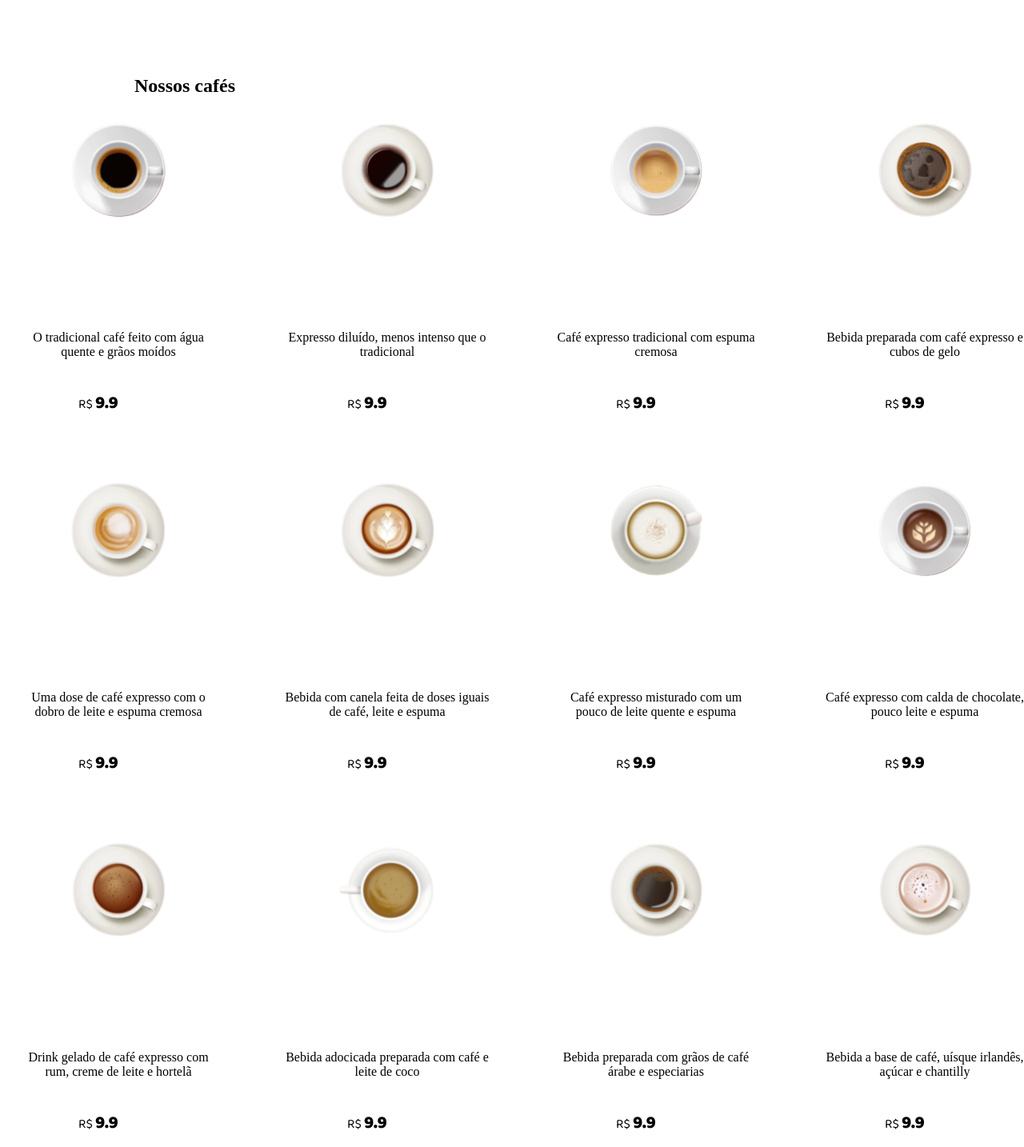
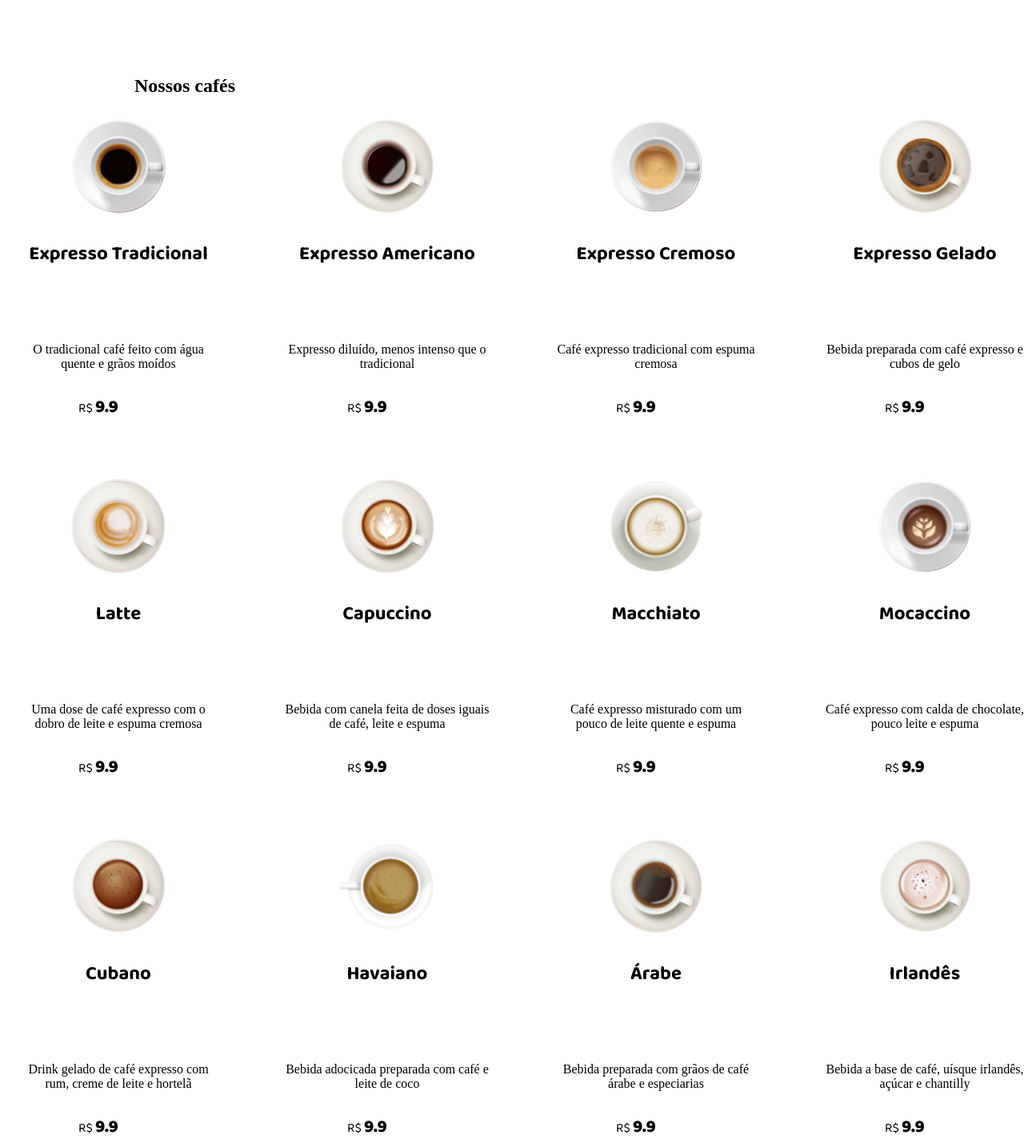
Before and after one commit to gustavocanepa10/coffee-delivery, a React (Vite) app: page / in a window 1280 px wide. Shown: the part 672-2106 px from the top of the page at 80% size. Built offline with nearby package versions, Linux system fonts and the light colour scheme; the HTML template or start-up script is replaced by a standard one.

Commit message:
feat : sucess page

```diff
--- a/package.json
+++ b/package.json
@@ -11,11 +11,13 @@
   },
   "dependencies": {
     "@phosphor-icons/react": "^2.1.10",
+    "lucide-react": "^0.544.0",
     "phosphor": "^0.7.1",
     "phosphor-icons": "^1.4.2",
     "phosphor-react": "^1.4.1",
     "react": "^19.1.1",
     "react-dom": "^19.1.1",
+    "react-hook-form": "^7.62.0",
     "react-router": "^7.9.1"
   },
   "devDependencies": {
--- a/src/AppRouter.tsx
+++ b/src/AppRouter.tsx
@@ -1,17 +1,25 @@
-import {Routes, Route, BrowserRouter} from "react-router"
-import { Home } from "./pages/Home"
-import {CheckoutPage } from "./pages/CheckoutPage"
+import { Routes, Route, BrowserRouter } from "react-router";
+import { Home } from "./pages/Home";
+import { CheckoutPage } from "./pages/CheckoutPage";
+import { DataContextProvider } from "./Context/DataContext";
+import { Sucess } from "./pages/Sucess";
+
+
+export function AppRouter() {
+  return (
+      <DataContextProvider>
+        <BrowserRouter>
+      <Routes>
+        <Route path="/" element={<Home />} />
+        <Route path="/checkout" element={<CheckoutPage />} />
+        <Route path="/sucess" element={<Sucess />} />
+
+      </Routes>
+    </BrowserRouter>
+
+      </DataContextProvider>
 
 
 
-export function AppRouter() {
-    return (
-        <BrowserRouter>
-        <Routes>
-            <Route  path="/" element = {<Home/>} />
-            <Route  path="/checkout" element = {<CheckoutPage/>} />
-
-        </Routes></BrowserRouter>
-
-    )
+  );
 }
--- a/src/components/Sidebar/Sidebar.tsx
+++ b/src/components/Sidebar/Sidebar.tsx
@@ -3,8 +3,29 @@ import Icon from "../../assets/Icon.svg";
 import Icone from "../../assets/icone.svg";
 import { Input } from "../Input/Input";
 import { Bank, CreditCard, Money } from "phosphor-react";
+import {useForm} from "react-hook-form"
+
+interface OrderProps {
+  CEP : string,
+  street : string,
+  number : number,
+  complement : string,
+  neighborhood : string,
+  city : string
+  payment : "credit" | "debit" | "money"
+}
 
 export function Sidebar() {
+
+  const {register, handleSubmit} = useForm<OrderProps>()
+
+  function onSubmit(data : OrderProps ) {
+
+    console.log(data)
+
+  }
+
+
   return (
     <aside className={styles.sidebar}>
       <h2 className={styles.title}>Complete seu pedido</h2>
@@ -19,14 +40,14 @@ export function Sidebar() {
           </div>
         </div>
 
-        <form action="">
-          <Input placeholder="CEP" type="text" />
-          <Input placeholder="Rua" type="text" />
+        <form onSubmit={handleSubmit(onSubmit)} action="">
+          <Input required {...register("CEP")} placeholder="CEP" id="CEP" type="text" />
+          <Input {...register("street")} required placeholder="Rua" type="text" />
           <div className={styles.formDiv}>
-            <Input placeholder="Número" type="text" />
-            <Input placeholder="Complemento" type="text" />
-            <Input placeholder="Bairro" type="text" />
-            <Input placeholder="Cidade" type="text" />
+            <Input required  {...register("number")} id="Número" placeholder="Número" type="text" />
+            <Input required  {...register("complement")} id="Complemento" placeholder="Complemento" type="text" />
+            <Input  required {...register("neighborhood")} id="Bairro" placeholder="Bairro" type="text" />
+            <Input required  {...register("city")} id="Cidade" placeholder="Cidade" type="text" />
           </div>
         </form>
       </div>
@@ -45,19 +66,19 @@ export function Sidebar() {
           </div>
 
           <div className={styles.payTypes}>
-            <input type="radio" id="credit" name="payment" value="credit" />
+            <input {...register("payment")} type="radio" id="credit" name="" value="credit" />
             <label htmlFor="credit">
               <CreditCard size={20} color="#8047F8" />
               CARTÃO DE CRÉDITO
             </label>
 
-            <input type="radio" id="debit" name="payment" value="debit" />
+            <input {...register("payment")} type="radio" id="debit" name="payment" value="debit" />
             <label htmlFor="debit">
               <Bank size={20} color="#8047F8" />
               CARTÃO DE DÉBITO
             </label>
 
-            <input type="radio" id="money" name="payment" value="money" />
+            <input {...register("payment")} type="radio" id="money" name="payment" value="money" />
             <label htmlFor="money">
               <Money size={20} color="#8047F8" />
               DINHEIRO
--- a/src/menu.ts
+++ b/src/menu.ts
@@ -17,98 +17,111 @@ import Irlandes from "./assets/Type=Irlandês.svg"
 
 export const coffeeList = [
   {
-    name: "Expresso Tradicional",
+    id : "1",
+    title: "Expresso Tradicional",
     description: "O tradicional café feito com água quente e grãos moídos",
     categories: ["tradicional"],
     price: 9.90,
     image: Expresso
   },
   {
-    name: "Expresso Americano",
+    id : "2",
+    title: "Expresso Americano",
     description: "Expresso diluído, menos intenso que o tradicional",
     categories: ["tradicional"],
     price: 9.90,
     image: Americano
   },
-  {
-    name: "Expresso Cremoso",
+  {  id : "3",
+    title: "Expresso Cremoso",
     description: "Café expresso tradicional com espuma cremosa",
     categories: ["tradicional"],
     price: 9.90,
     image: ExpressCremoso
   },
   {
-    name: "Expresso Gelado",
+    id : "4",
+    title: "Expresso Gelado",
     description: "Bebida preparada com café expresso e cubos de gelo",
     categories: ["tradicional", "gelado"],
     price: 9.90,
     image: ExpressoGelado
   },
   {
-    name: "Café com Leite",
+    id : "5",
+    title: "Café com Leite",
     description: "Meio a meio de expresso tradicional com leite vaporizado",
     categories: ["tradicional", "com leite"],
     price: 9.90,
     image: CaféLeite
   },
   {
-    name: "Latte",
+    id : "6",
+    title: "Latte",
     description: "Uma dose de café expresso com o dobro de leite e espuma cremosa",
     categories: ["tradicional", "com leite"],
     price: 9.90,
     image: Latte
   },
   {
-    name: "Capuccino",
+    id : "7",
+    title: "Capuccino",
     description: "Bebida com canela feita de doses iguais de café, leite e espuma",
     categories: ["tradicional", "com leite"],
     price: 9.90,
     image: Cappucino
   },
   {
-    name: "Macchiato",
+    id : "8",
+    title: "Macchiato",
     description: "Café expresso misturado com um pouco de leite quente e espuma",
     categories: ["tradicional", "com leite"],
     price: 9.90,
     image: Machiatto
   },
   {
-    name: "Mocaccino",
+    id : "9",
+    title: "Mocaccino",
     description: "Café expresso com calda de chocolate, pouco leite e espuma",
     categories: ["tradicional", "com leite"],
     price: 9.90,
     image: Mochaccino
   },
   {
-    name: "Chocolate Quente",
+    id : "10",
+    title: "Chocolate Quente",
     description: "Bebida feita com chocolate dissolvido no leite quente e café",
     categories: ["especial", "com leite"],
     price: 9.90,
     image: ChocolateQuente
   },
   {
-    name: "Cubano",
+    id : "11",
+    title: "Cubano",
     description: "Drink gelado de café expresso com rum, creme de leite e hortelã",
     categories: ["especial", "alcoólico", "gelado"],
     price: 9.90,
     image: Cubano
   },
   {
-    name: "Havaiano",
+    id : "12",
+    title: "Havaiano",
     description: "Bebida adocicada preparada com café e leite de coco",
     categories: ["especial"],
     price: 9.90,
     image: Havaiano
   },
   {
-    name: "Árabe",
+    id : "13",
+    title: "Árabe",
     description: "Bebida preparada com grãos de café árabe e especiarias",
     categories: ["especial"],
     price: 9.90,
     image: Arabe
   },
   {
-    name: "Irlandês",
+    id : "14",
+    title: "Irlandês",
     description: "Bebida a base de café, uísque irlandês, açúcar e chantilly",
     categories: ["especial", "alcoólico"],
     price: 9.90,
--- /dev/null
+++ b/src/pages/Sucess.tsx
@@ -0,0 +1,13 @@
+
+import { LayoutContainer } from "../Layout/LayoutContainer"
+
+
+export function Sucess() {
+    return (
+        <LayoutContainer>
+            <div>
+
+            </div>
+        </LayoutContainer>
+    )
+}
```
Also changed, not shown: 1 other file (tests, documents, lock files or other folders).
